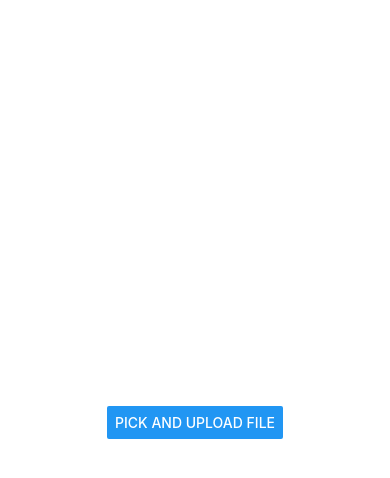
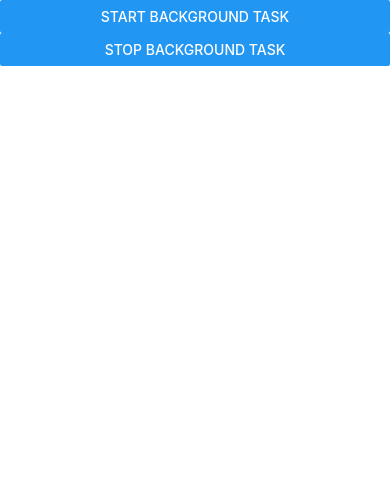
Before and after one commit to growexx/BigFileUploader, a React Native app: screen / in a window 390 px wide. Shown: the top 478 px of the page. Built offline with nearby package versions, Linux system fonts and the light colour scheme.

Commit message:
update code

```diff
--- a/App.tsx
+++ b/App.tsx
@@ -1,66 +1,67 @@
-// App.tsx
-import React, { useState } from 'react';
-import DocumentPicker from 'react-native-document-picker';
-import crashlytics from '@react-native-firebase/crashlytics';
+import React from 'react';
+import { Button, View } from 'react-native';
+import BackgroundService from 'react-native-background-actions';
+import { PermissionsAndroid, Platform } from 'react-native';
 
-import {
-  SafeAreaView,
-  Button,
-  StyleSheet,
-  View,
-} from 'react-native';
-import {BackgroundChunkedUpload } from './src/services/uploadService';
+// Request notification permission for Android 13 and above
+const requestNotificationPermission = async () => {
+  if (Platform.OS === 'android' && Platform.Version >= 33) {
+    const granted = await PermissionsAndroid.request(
+      PermissionsAndroid.PERMISSIONS.POST_NOTIFICATIONS
+    );
+    return granted === PermissionsAndroid.RESULTS.GRANTED;
+  }
+  return true;
+};
+
+// Mock sleep function for async delay
+const sleep = (time: number | undefined) => new Promise((resolve) => setTimeout(resolve, time));
+
+// Background task function
+const veryIntensiveTask = async (taskData?: { delay: number } | undefined) => {
+  const { delay } = taskData || { delay: 1000 };
+  for (let i = 0; BackgroundService.isRunning(); i++) {
+    console.log(`Iteration ${i}`);
+    await sleep(delay);
+  }
+};
+
+// Task options
+const options = {
+  taskName: 'ExampleTask',
+  taskTitle: 'Example Background Task',
+  taskDesc: 'Running background task',
+  taskIcon: {
+    name: 'ic_launcher',
+    type: 'mipmap',
+  },
+  color: '#ff0000',
+  linkingURI: 'yourapp://home', // Optional: deep link to open the app
+  parameters: {
+    delay: 1000,
+  },
+};
 
 const App = () => {
-  const [fileUri, setFileUri] = useState<string | null>(null);
-
-
-  const pickAndUploadFile = async () => {
-    try {
-      // Step 1: Pick document
-      const file = await pickDocument();
-      setFileUri(file?.uri ?? '');
-      console.log('File picked:', file);
-      // BackgroundChunkedUpload(file?.uri ?? '');
-      BackgroundChunkedUpload(file?.uri ?? '', file?.name ?? '');
-
-    } catch (error) {
-      console.error('Error during file upload:', error);
+  const startTask = async () => {
+    const hasPermission = await requestNotificationPermission();
+    if (hasPermission) {
+      await BackgroundService.start(veryIntensiveTask, options);
+    } else {
+      console.log('Notification permission denied');
     }
   };
 
-  // Document picker logic
-  const pickDocument = async () => {
-    try {
-      const res = await DocumentPicker.pick({
-        type: [DocumentPicker.types.allFiles],
-      });
-      return res[0]; // Only picking one file for simplicity
-    } catch (err) {
-      if (DocumentPicker.isCancel(err)) {
-        console.log('User canceled the document picker');
-      } else {
-        throw err;
-      }
-    }
+  const stopTask = async () => {
+    await BackgroundService.stop();
   };
 
   return (
-    <SafeAreaView style={styles.container}>
-      <View>
-      <Button title="Pick and Upload File" onPress={pickAndUploadFile} />
-        {/* <Button title="Upload File" onPress={handleUpload} disabled={!fileUri} /> */}
-      </View>
-    </SafeAreaView>
+    <View>
+      <Button title="Start Background Task" onPress={startTask} />
+      <Button title="Stop Background Task" onPress={stopTask} />
+    </View>
   );
 };
 
-const styles = StyleSheet.create({
-  container: {
-    flex: 1,
-    justifyContent: 'center',
-    alignItems: 'center',
-  },
-});
-
 export default App;
--- a/index.js
+++ b/index.js
@@ -5,6 +5,7 @@ import NetworkCheck from './src/helper/NetworkCheck';
 import Toast from 'react-native-toast-message';
 import {View, Text} from 'react-native'; // Import View and Text
 import '@react-native-firebase/app';
+
 
 
 
```
Also changed, not shown: src/helper/util.tsx (added, +12 -0 lines), src/screens/UploadScreen.tsx (+6 -1 lines), 3 other files (tests, documents, lock files or other folders).
